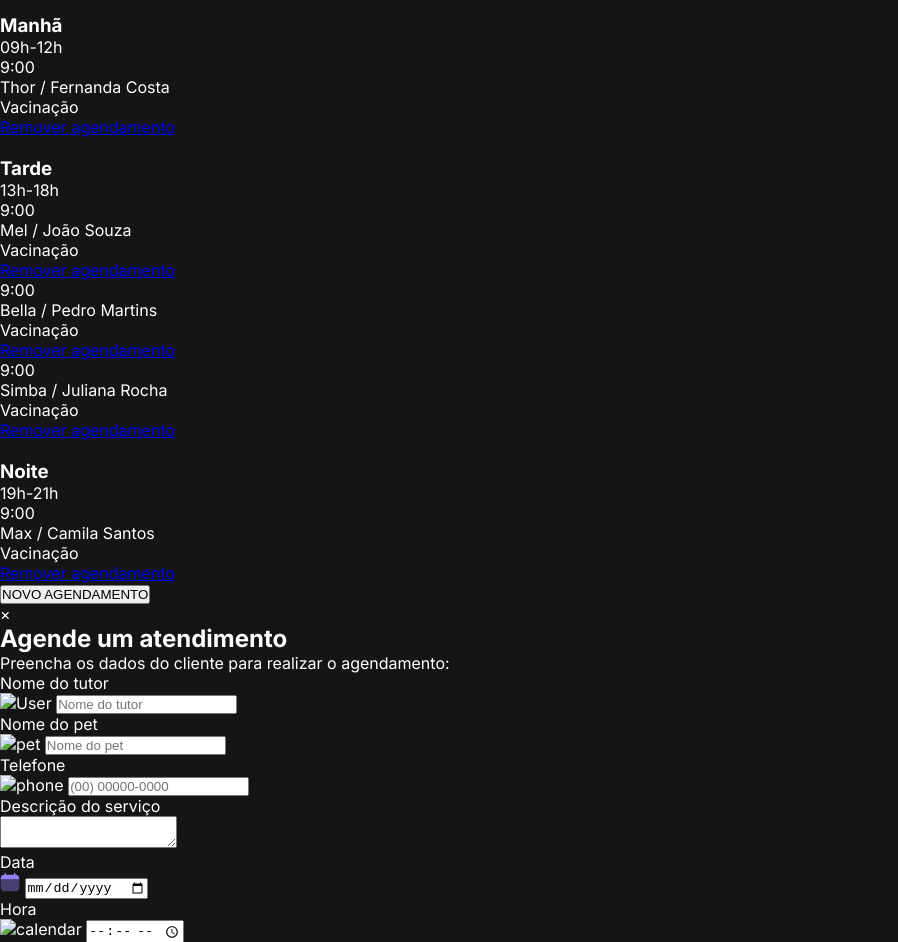
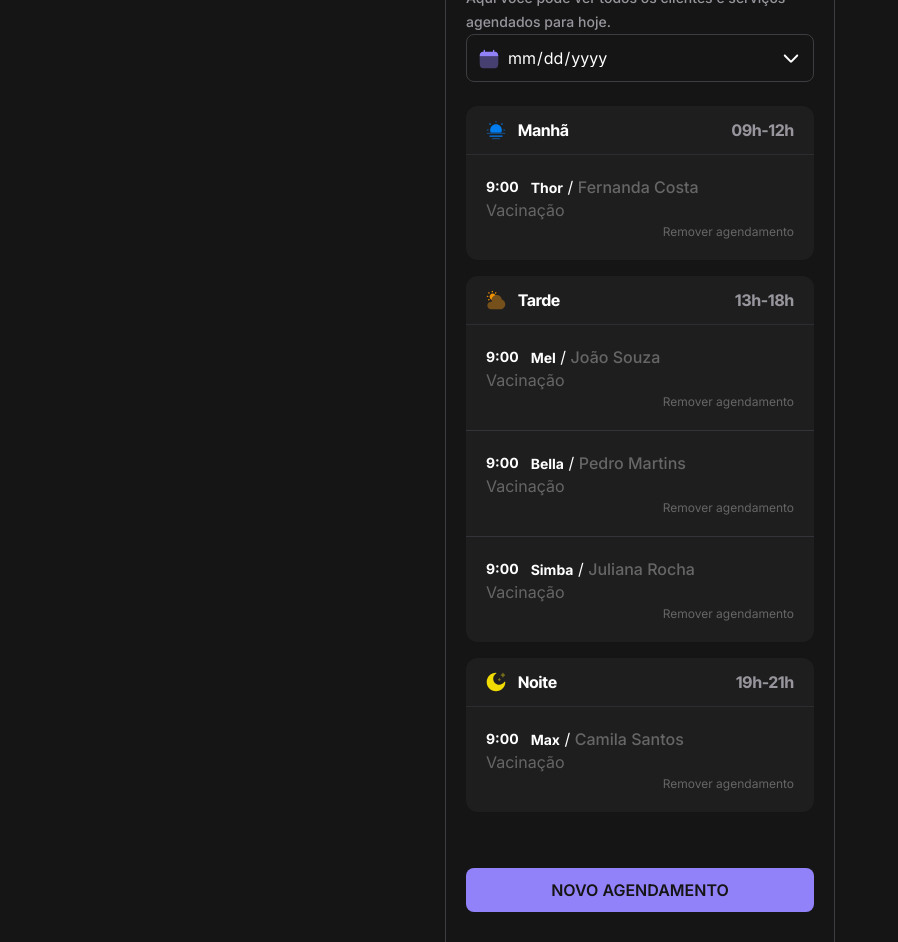
Before and after one commit to rosendo2015/petshop-agendamento, a plain HTML site: page index.html in a window 1280 px wide. Shown: the part 120-1062 px from the top of the page, without its empty margins (0-898 px from the left). Drawn offline with Linux system fonts and the light colour scheme.

Commit message:
assets modal cards

```diff
--- a/index.html
+++ b/index.html
@@ -9,12 +9,12 @@
     <link
         href="https://fonts.googleapis.com/css2?family=Inter+Tight:ital,wght@0,100..900;1,100..900&family=Inter:ital,opsz,wght@0,14..32,100..900;1,14..32,100..900&display=swap"
         rel="stylesheet">
-    <link rel="stylesheet" href="./styles/index.css">
+    <link rel="stylesheet" href="./src/styles/index.css">
     <title>Agendamento PetShop</title>
 </head>
 
 <body>
-    <div id="container">
+    <div class="container">
         <header>
             <div class="logo">
                 <img src="./src/assets/logo.svg" alt="logo">
@@ -23,18 +23,18 @@
         <main>
             <div class="header-main">
                 <div>
-                    <h1>Sua agenda</h1>
+                    <h2>Sua agenda</h2>
                     <p>Aqui você pode ver todos os clientes e serviços agendados para hoje.</p>
                 </div>
-                <div class="input-date">
-                    <i><img src="./src/assets/calendar.svg" alt=""></i>
+                <div class="input">
+                    <i><img src="./src/assets/calendar.svg" alt="calendar"></i>
                     <input id="date-selector" type="date" value="24/01/2026">
                 </div>
             </div>
             <div class="card">
                 <div class="header-cards">
                     <div class="periodo">
-                        <img src="assets/Sun-Fog.svg" alt="">
+                        <img src="./src/assets/sun-fog.svg" alt="sun-fog">
                         <h3>Manhã</h3>
                     </div>
                     <span>09h-12h</span>
@@ -44,9 +44,9 @@
                     <div class="wrapper-info">
                         <div class="horario"><span>9:00</span></div>
                         <div class="identification">
-                            <span>Thor</span>
+                            <span id="pet">Thor</span>
                             <span>/</span>
-                            <span>Fernanda Costa</span>
+                            <span id="tutor">Fernanda Costa</span>
                         </div>
                     </div>
                     <div class="servico">
@@ -64,7 +64,7 @@
             <div class="card">
                 <div class="header-cards">
                     <div class="periodo">
-                        <img src="assets/Cloud-Sun.svg" alt="">
+                        <img src="./src/assets/cloud-sun.svg" alt="cloud-sun">
                         <h3>Tarde</h3>
                     </div>
                     <span>13h-18h</span>
@@ -73,9 +73,9 @@
                     <div class="wrapper-info">
                         <div class="horario"><span>9:00</span></div>
                         <div class="identification">
-                            <span>Mel</span>
+                            <span id="pet">Mel</span>
                             <span>/</span>
-                            <span>João Souza</span>
+                            <span id="tutor">João Souza</span>
                         </div>
                     </div>
                     <div class="servico">
@@ -89,9 +89,9 @@
                     <div class="wrapper-info">
                         <div class="horario"><span>9:00</span></div>
                         <div class="identification">
-                            <span>Bella</span>
+                            <span id="pet">Bella</span>
                             <span>/</span>
-                            <span>Pedro Martins</span>
+                            <span id="tutor">Pedro Martins</span>
                         </div>
                     </div>
                     <div class="servico">
@@ -105,9 +105,9 @@
                     <div class="wrapper-info">
                         <div class="horario"><span>9:00</span></div>
                         <div class="identification">
-                            <span>Simba</span>
+                            <span id="pet">Simba</span>
                             <span>/</span>
-                            <span>Juliana Rocha</span>
+                            <span id="tutor">Juliana Rocha</span>
                         </div>
                     </div>
                     <div class="servico">
@@ -122,7 +122,7 @@
             <div class="card">
                 <div class="header-cards">
                     <div class="periodo">
-                        <img src="assets/Moon-Stars.svg" alt="">
+                        <img src="./src/assets/moon-stars.svg" alt="moon-stars">
                         <h3>Noite</h3>
                     </div>
                     <span>19h-21h</span>
@@ -131,9 +131,9 @@
                     <div class="wrapper-info">
                         <div class="horario"><span>9:00</span></div>
                         <div class="identification">
-                            <span>Max</span>
+                            <span id="pet">Max</span>
                             <span>/</span>
-                            <span>Camila Santos</span>
+                            <span id="tutor">Camila Santos</span>
                         </div>
                     </div>
                     <div class="servico">
@@ -145,59 +145,57 @@
                 </div>
                 <ul id="period-night" class="period"></ul>
             </div>
-        </main>
-        <footer>
-            <button id="openModal">
+            <button class="btn" id="openModal">
                 NOVO AGENDAMENTO
             </button>
-        </footer>
+        </main>
         <div id="modal" class="modal">
             <form action="#" class="modal-content">
                 <span class="close">&times;</span>
                 <h2>Agende um atendimento</h2>
                 <p>Preencha os dados do cliente para realizar o agendamento:</p>
                 <label for="tutor">Nome do tutor</label>
-                <div class="wrapper-input">
-                    <img src="assets/User.svg" alt="User">
+                <div class="input">
+                    <i><img src="./src/assets/user.svg" alt="User"></i>
                     <input type="text" id="tutor" placeholder="Nome do tutor">
                 </div>
                 <label for="pet">Nome do pet</label>
-                <div class="wrapper-input">
-                    <img src="assets/Pet-Paw.svg" alt="pet">
+                <div class="input">
+                    <i><img src="./src/assets/pet-paw.svg" alt="pet-paw"></i>
                     <input type="text" id="pet" placeholder="Nome do pet">
                 </div>
                 <label for="phone">Telefone</label>
-                <div class="wrapper-input">
-                    <img src="assets/Phone.svg" alt="phone">
+                <div class="input">
+                    <i><img src="./src/assets/phone.svg" alt="phone"></i>
                     <input type="tel" id="phone" placeholder="(00) 00000-0000">
                 </div>
                 <label for="service-description">Descrição do serviço</label>
-                <div class="wrapper-input">
 
-                    <textarea id="service-description"></textarea>
 
-                </div>
+                <textarea class="" id="service-description"></textarea>
+
+
                 <div class="flex-1">
                     <div>
                         <label for="date">Data</label>
-                        <div class="wrapper-input">
-                            <img src="assets/Calendar.svg" alt="calendar">
+                        <div class="input">
+                            <i><img src="./src/assets/calendar.svg" alt="calendar"></i>
                             <input type="date" id="date">
                         </div>
                     </div>
                     <div>
                         <label for="hour">Hora</label>
-                        <div class="wrapper-input">
-                            <img src="assets/clock-circle.svg" alt="calendar">
+                        <div class="input">
+                            <i><img src="./src/assets/clock-circle.svg" alt="oclock-circle"></i>
                             <input type="time" id="hour">
                         </div>
                     </div>
                 </div>
-
-                <button class="btn">
-                    AGENDAR
-                </button>
-
+                <footer>
+                    <button style="text-align: right;" class="btn">
+                        AGENDAR
+                    </button>
+                </footer>
             </form>
         </div>
     </div>
--- a/src/styles/index.css
+++ b/src/styles/index.css
@@ -12,9 +12,257 @@
   --background-primary: #151515;
   --background-secondary: #1e1e1e;
   --background-tertiary: #23242c;
+  --background-logo: #2e2c30;
+  --background-brand: #9282fa;
+  --background-highlights: #bdb4fa;
+
+  --border-primary: #3e3c41;
+  --border-secondary: #86818c;
+  --border-brand: #9282fa;
+  --border-divisor: #353339;
+
+  --accent-blue: #027df0;
+  --accent-blue-light: #16487a;
+  --accent-yellow: #f0dc02;
+  --accent-yellow-light: #756e1b;
+  --accent-orange: #f09102;
+  --accent-orange-light: #75501b;
 }
 body {
   font-family: "Inter", sans-serif;
   background-color: var(--background-primary);
   color: var(--content-primary);
 }
+.container {
+  margin-inline: auto;
+  border: 1px solid var(--border-primary);
+  max-width: 24.375rem;
+}
+.logo {
+  border-bottom-right-radius: 1rem;
+  background-color: var(--background-logo);
+  width: 150px;
+  padding: 0.75rem 1.25rem;
+  margin-bottom: 0.56rem;
+}
+main,
+form {
+  padding: 0.75rem 1.25rem;
+}
+
+h2 {
+  color: #f5f4f5;
+
+  /* title */
+  font-family: "Inter Tight";
+  font-size: 1.5rem;
+  font-style: normal;
+  font-weight: 700;
+  line-height: 2rem; /* 133.333% */
+}
+p {
+  color: var(--gray-300, #98959d);
+
+  /* paragraph/medium */
+  font-family: Inter;
+  font-size: 0.875rem;
+  font-style: normal;
+  font-weight: 500;
+  line-height: 1.5rem; /* 171.429% */
+}
+label {
+  display: block;
+  margin-bottom: 0.25rem;
+
+  /* label */
+  font-family: "Inter", sans-serif;
+  font-size: 0.875rem;
+  font-style: normal;
+  font-weight: 700;
+  line-height: 1.5rem;
+
+  color: var(--content-primary);
+}
+.input,
+textarea {
+  width: 100%;
+  height: 3rem;
+
+  border: 1px solid var(--border-primary);
+  padding: 0.87rem 0.75rem;
+  border-radius: 0.5rem;
+
+  display: flex;
+  margin-bottom: 1.5rem;
+}
+
+.input i {
+  margin-right: 0.5rem;
+}
+
+input {
+  flex: 1;
+
+  font-family: var(--font-family, "Inter"), sans-serif;
+
+  font-size: 1rem;
+  color: var(--content-primary);
+  background-color: transparent;
+
+  outline: none;
+  border: none;
+}
+textarea {
+  flex: 1;
+
+  font-family: var(--font-family, "Inter"), sans-serif;
+
+  font-size: 1rem;
+  color: var(--content-primary);
+  background-color: transparent;
+
+  outline: none;
+
+  overflow: hidden;
+}
+.input:focus-within,
+textarea:focus {
+  border: 1.5px solid var(--background-brand);
+}
+textarea {
+  height: 6rem;
+}
+::-webkit-calendar-picker-indicator {
+  cursor: pointer;
+  background: url("../assets/arrow-down.svg") no-repeat;
+}
+
+.btn {
+  width: 100%;
+  max-width: object-fit;
+  padding: 0.75rem 1.5rem;
+  background-color: var(--background-brand);
+  border: none;
+  border-radius: 0.5rem;
+
+  font-family: "Inter", sans-serif;
+  font-size: 1rem;
+  font-weight: 600;
+  color: var(--background-primary);
+
+  cursor: pointer;
+}
+main .btn {
+  margin-top: 40px;
+}
+
+form .btn {
+  margin-left: auto; /* empurra o botão para a direita */
+  width: auto; /* ajusta a largura do botão ao conteúdo */
+}
+footer {
+  display: flex;
+  justify-content: flex-end;
+  margin-top: 1rem;
+}
+.btn:hover {
+  background-color: var(--background-highlights);
+}
+.card {
+  background-color: var(--background-secondary);
+  border-radius: 0.75rem;
+  margin-bottom: 1rem;
+  .header-cards {
+    display: flex;
+    align-items: center;
+    justify-content: space-between;
+    padding: 0.75rem 1.25rem;
+    gap: 0.75rem;
+    align-self: stretch;
+    border-bottom: 1px solid var(--background-logo);
+    span {
+      color: var(--content-secondary, #98959d);
+      text-align: right;
+      /* label/large */
+      font-family: "Inter Tight";
+      font-size: 1rem;
+      font-style: normal;
+      font-weight: 700;
+      line-height: 1.5rem; /* 150% */
+    }
+    .periodo {
+      display: flex;
+      align-items: center;
+      gap: 0.75rem;
+      h3 {
+        color: var(--content-primary, #fff);
+        /* label/large */
+        font-family: "Inter Tight";
+        font-size: 1rem;
+        font-style: normal;
+        font-weight: 700;
+        line-height: 1.5rem; /* 150% */
+      }
+    }
+  }
+  .agendamentos {
+    padding: 1.25rem;
+  }
+  .divisor {
+    border-bottom: 1px solid var(--border-divisor);
+  }
+  .wrapper-info {
+    display: flex;
+    align-items: center;
+    gap: 0.75rem;
+  }
+  .horario span {
+    color: var(--content-primary, #fff);
+    /* label/medium */
+    font-family: Inter;
+    font-size: 0.875rem;
+    font-style: normal;
+    font-weight: 700;
+    line-height: 1.5rem; /* 171.429% */
+  }
+
+  #pet {
+    font-family: Inter;
+    font-size: 0.875rem;
+    font-style: normal;
+    font-weight: 700;
+    line-height: 1.5rem; /* 171.429% */
+  }
+  #tutor {
+    font-family: Inter;
+    font-style: normal;
+    font-weight: 500;
+    line-height: 1.5rem; /* 171.429% */
+    color: var(--content-tertiary);
+  }
+  .servico {
+    span {
+      color: var(--content-tertiary);
+    }
+  }
+  .remover {
+    cursor: pointer;
+    text-align: right;
+    a {
+      color: var(--content-tertiary, #666);
+      text-align: center;
+
+      /* paragraph/small */
+      font-family: Inter;
+      font-size: 0.75rem;
+      font-style: normal;
+      font-weight: 400;
+      line-height: 1rem; /* 133.333% */
+      text-decoration: none;
+    }
+    a:hover {
+      color: var(--content-primary);
+      text-decoration: underline;
+    }
+  }
+}
```
Also changed, not shown: src/assets/arrow-down.svg (added), src/assets/clock-circle.svg (added), src/assets/cloud-sun.svg (added), src/assets/moon-stars.svg (added), src/assets/pet-paw.svg (added), src/assets/phone.svg (added), src/assets/sun-fog.svg (added), src/assets/user.svg (added).
